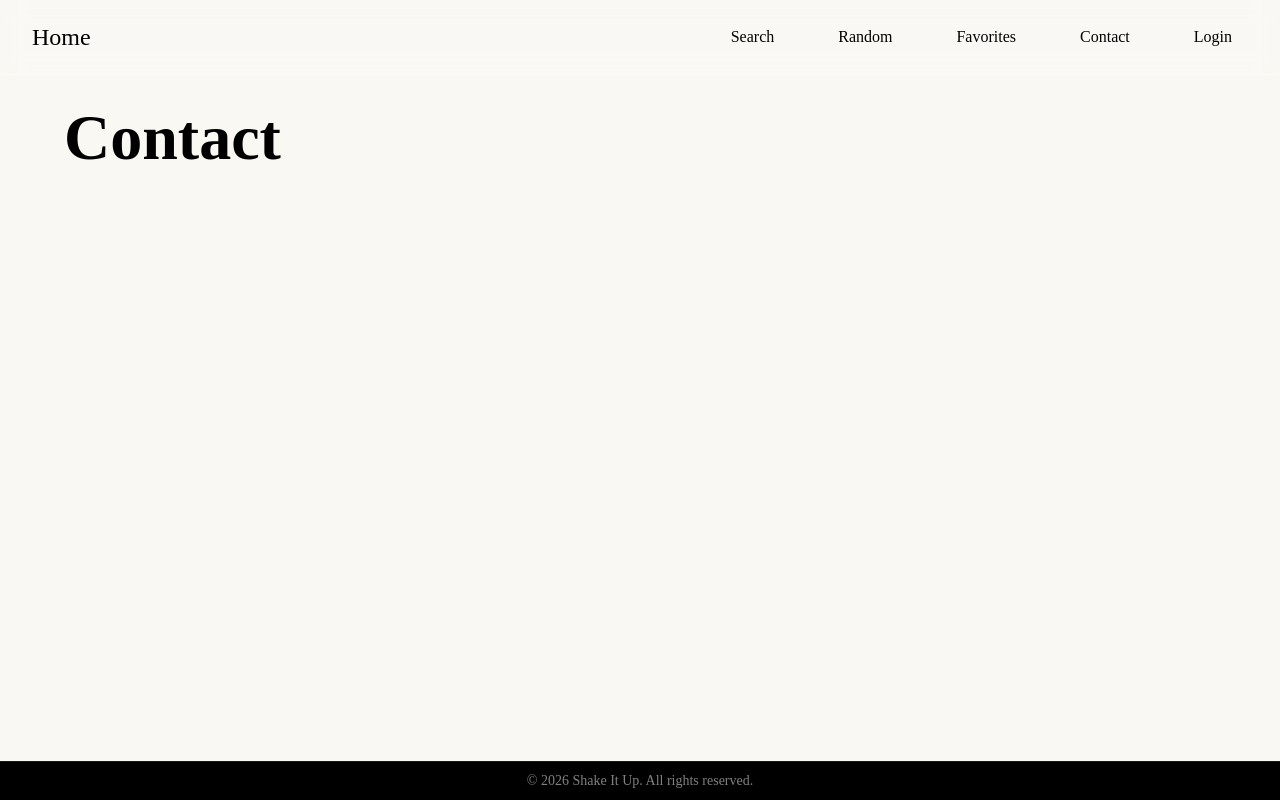
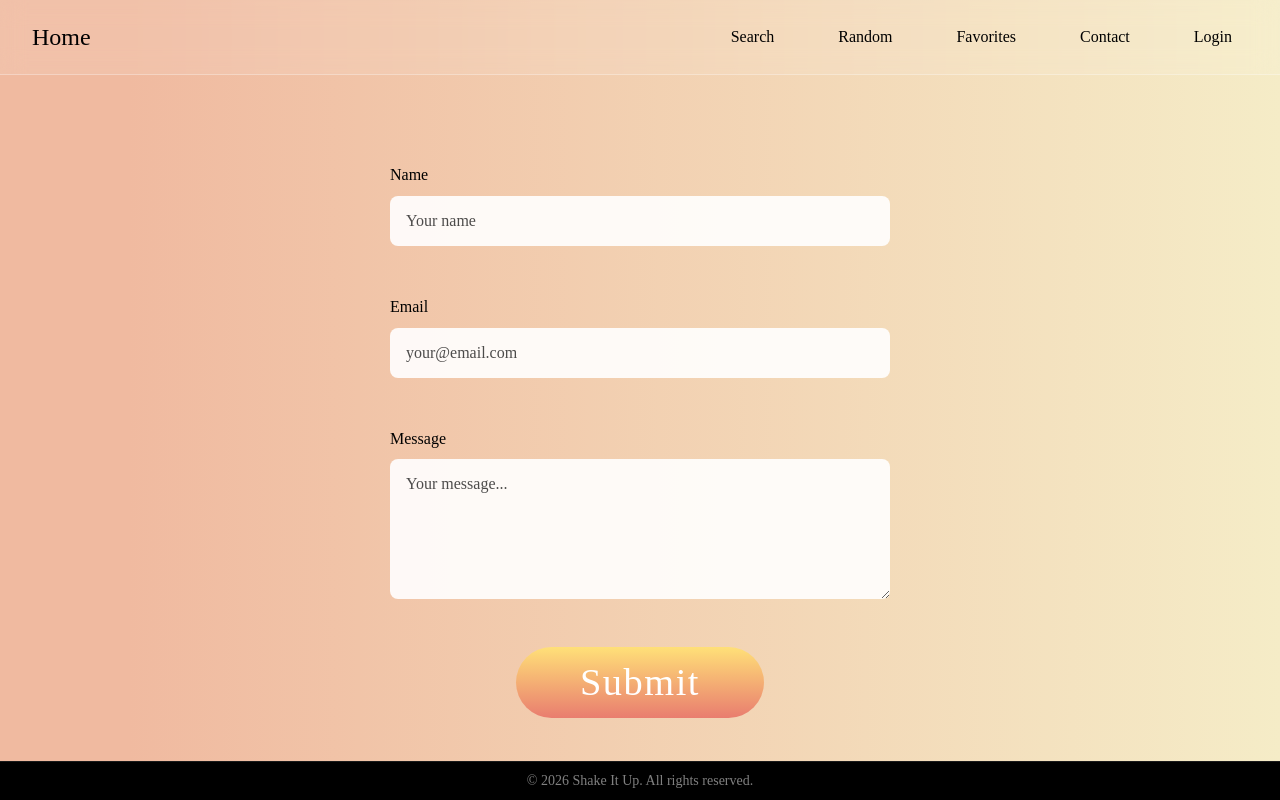
Before and after one commit to bakfietss/shake-it-up, a React (Vite) app: page /contact in a window 1280 px wide. Built offline with nearby package versions, Linux system fonts and the light colour scheme; a web font is replaced by a local one.

Commit message:
notfound + contact pagina

```diff
--- a/src/pages/Contact/Contact.jsx
+++ b/src/pages/Contact/Contact.jsx
@@ -1,10 +1,91 @@
-import React from "react";
+import React, { useState } from "react";
+import Button from "../../components/Button/Button";
 import "./Contact.scss";
 
 function Contact() {
+  const [formData, setFormData] = useState({
+    naam: "",
+    email: "",
+    bericht: ""
+  });
+
+  const [loading, setLoading] = useState(false);
+
+  const handleChange = (e) => {
+    const { name, value } = e.target;
+    setFormData((prev) => ({
+      ...prev,
+      [name]: value
+    }));
+  };
+
+  const handleSubmit = (e) => {
+    e.preventDefault();
+    setLoading(true);
+
+    // fake delay
+    setTimeout(() => {
+      setLoading(false);
+      setFormData({ naam: "", email: "", bericht: "" });
+    }, 2000);
+  };
+
   return (
-    <div className="page contact-page">
-      <h1>Contact</h1>
+    <div className="contact-page">
+      <div className="contact-container">
+        <form className="contact-form" onSubmit={handleSubmit}>
+          <div className="form-group">
+            <label htmlFor="naam">Name</label>
+            <input
+              type="text"
+              id="naam"
+              name="naam"
+              value={formData.naam}
+              onChange={handleChange}
+              placeholder="Your name"
+              className="form-input"
+              disabled={loading}
+            />
+          </div>
+
+          <div className="form-group">
+            <label htmlFor="email">Email</label>
+            <input
+              type="email"
+              id="email"
+              name="email"
+              value={formData.email}
+              onChange={handleChange}
+              placeholder="your@email.com"
+              className="form-input"
+              disabled={loading}
+            />
+          </div>
+
+          <div className="form-group">
+            <label htmlFor="bericht">Message</label>
+            <textarea
+              id="bericht"
+              name="bericht"
+              value={formData.bericht}
+              onChange={handleChange}
+              placeholder="Your message..."
+              rows="6"
+              className="form-input"
+              disabled={loading}
+            />
+          </div>
+
+          <Button
+            btnType="solid"
+            size="large"
+            type="submit"
+            disabled={loading}
+          >
+            {loading ? "Sending..." : "Submit"}
+          </Button>
+        </form>
+      </div>
     </div>
   );
 }
--- a/src/pages/Contact/Contact.scss
+++ b/src/pages/Contact/Contact.scss
@@ -1,3 +1,84 @@
 .contact-page {
-  background: var(--color-beige);
+  display: flex;
+  flex-direction: column;
+  width: 100%;
+  flex: 1;
+  min-height: 100vh;
+  background: linear-gradient(90deg, #F0BAA0 10%, #F5ECC7 100%);
+  padding-top: var(--navbar-height);
 }
+
+.contact-container {
+  flex: 1;
+  display: flex;
+  align-items: center;
+  justify-content: center;
+  padding: var(--space-xl) var(--space-md);
+}
+
+.contact-form {
+  width: 100%;
+  max-width: 500px;
+  display: flex;
+  flex-direction: column;
+  gap: var(--space-lg);
+}
+
+.form-group {
+  display: flex;
+  flex-direction: column;
+  gap: var(--space-xs);
+
+  label {
+    font-family: var(--font-default);
+    font-size: var(--font-size-base);
+    color: var(--color-text);
+  }
+}
+
+.form-input {
+  font-family: var(--font-default);
+  font-size: var(--font-size-base);
+  padding: var(--space-sm);
+  border: none;
+  border-radius: var(--radius-sm);
+  background: rgba(255, 255, 255, 0.9);
+  color: var(--color-text);
+  transition: box-shadow 0.2s ease;
+
+  &::placeholder {
+    color: var(--color-text-muted);
+  }
+
+  &:focus {
+    outline: none;
+    box-shadow: 0 0 0 2px rgba(0, 0, 0, 0.1);
+  }
+
+  &:disabled {
+    opacity: 0.6;
+    cursor: not-allowed;
+  }
+}
+
+textarea.form-input {
+  resize: vertical;
+  min-height: 120px;
+}
+
+.contact-form .btn {
+  background: var(--gradient-warm);
+  color: var(--color-text-light);
+  border: none;
+  align-self: center;
+  text-transform: none;
+
+  &:hover {
+    background: var(--gradient-warm-hover);
+  }
+
+  &:disabled {
+    opacity: 0.7;
+    cursor: not-allowed;
+  }
+}
--- a/src/pages/NotFound/NotFound.jsx
+++ b/src/pages/NotFound/NotFound.jsx
@@ -1,10 +1,31 @@
 import React from "react";
+import { Link } from "react-router-dom";
+import Button from "../../components/Button/Button";
 import "./NotFound.scss";
 
 function NotFound() {
   return (
-    <div className="page notfound-page">
-      <h1>404 - Pagina niet gevonden</h1>
+    <div className="notfound-page">
+      <div className="notfound-container">
+        <div className="notfound-content">
+          <h1 className="notfound-code">404</h1>
+          <h2>Oeps! Deze pagina is leeg</h2>
+          <p>
+            Het lijkt erop dat deze cocktail nog niet op de menukaart staat.
+            <br />
+            Misschien is ie opgedronken?
+          </p>
+
+          <div className="notfound-actions">
+            <Link to="/">
+              <Button btnType="solid">Terug naar home</Button>
+            </Link>
+            <Link to="/search">
+              <Button btnType="outline">Zoek een cocktail</Button>
+            </Link>
+          </div>
+        </div>
+      </div>
     </div>
   );
 }
--- a/src/pages/NotFound/NotFound.scss
+++ b/src/pages/NotFound/NotFound.scss
@@ -1,3 +1,69 @@
 .notfound-page {
+  display: flex;
+  flex-direction: column;
+  flex: 1;
+  width: 100%;
+  min-height: 100vh;
   background: var(--color-beige);
+  padding-top: var(--navbar-height);
 }
+
+.notfound-container {
+  flex: 1;
+  width: 100%;
+  max-width: 800px;
+  margin: 0 auto;
+  padding: var(--space-xl) var(--space-md);
+  display: flex;
+  align-items: center;
+  justify-content: center;
+}
+
+.notfound-content {
+  text-align: center;
+
+  h2 {
+    font-family: var(--font-title);
+    font-size: var(--font-size-h1);
+    color: var(--color-text);
+    margin-bottom: var(--space-md);
+  }
+
+  > p {
+    font-family: var(--font-default);
+    font-size: var(--font-size-body);
+    color: var(--color-text-muted);
+    margin-bottom: var(--space-xl);
+    line-height: 1.6;
+  }
+}
+
+.notfound-code {
+  font-family: var(--font-title);
+  font-size: 8rem;
+  font-weight: var(--font-weight-bold);
+  color: var(--color-text);
+  margin-bottom: var(--space-md);
+}
+
+.notfound-actions {
+  display: flex;
+  gap: var(--space-md);
+  justify-content: center;
+  flex-wrap: wrap;
+
+  .btn--solid {
+    background: var(--gradient-warm);
+    color: var(--color-text-light);
+    border: none;
+
+    &:hover {
+      background: var(--gradient-warm-hover);
+    }
+  }
+
+  .btn--outline {
+    color: var(--color-text);
+    border-color: var(--color-text);
+  }
+}
--- a/src/styles/Theme.scss
+++ b/src/styles/Theme.scss
@@ -17,6 +17,16 @@
   --glass-bg: rgba(255, 255, 255, 0.1);
   --glass-bg-hover: rgba(255, 255, 255, 0.2);
   --glass-border: rgba(255, 255, 255, 0.3);
+
+  // button gradients
+  --gradient-warm: linear-gradient(180deg, #FFE078 0%, #E97D6F 100%);
+  --gradient-warm-hover: linear-gradient(180deg, #f5d56a 0%, #d6705f 100%);
+
+  // feedback
+  --color-error: #dc3545;
+
+  // layout
+  --navbar-height: 80px;
 
   // font weights
   --font-weight-normal: 400;
```
